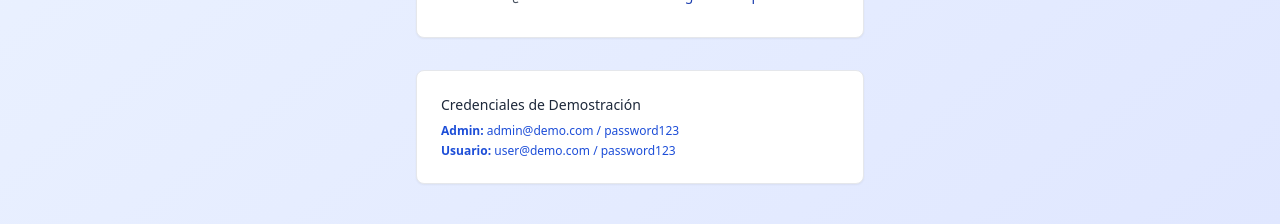
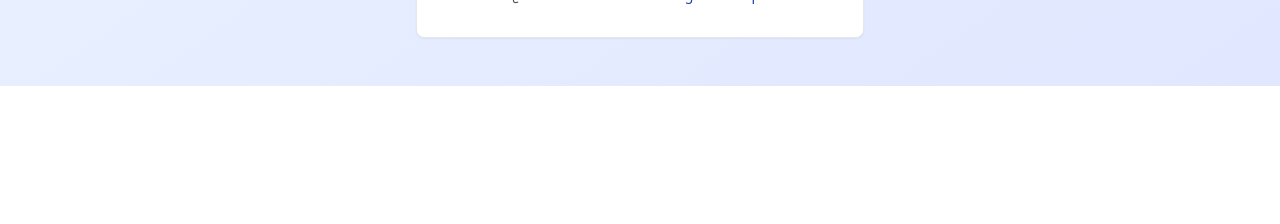
Before and after one commit to fradurgo19/CompareMachine, a React (Vite) app: page /login in a window 1280 px wide. Shown: the part 808-1032 px from the top of the page. After the commit the page ends 894 px from the top, so only its background shows below. Built offline with nearby package versions, Linux system fonts and the light colour scheme; no server answers.

Commit message:
Remove: Demo credentials section from login page

```diff
--- a/src/pages/Login.tsx
+++ b/src/pages/Login.tsx
@@ -144,17 +144,6 @@ const Login: React.FC = () => {
             </div>
           </form>
         </Card>
-
-        {/* Demo Credentials */}
-        <Card className="p-6 bg-blue-50 border-blue-200">
-          <h3 className="text-sm font-medium text-blue-900 mb-2">
-            Credenciales de Demostración
-          </h3>
-          <div className="text-xs text-blue-700 space-y-1">
-            <p><strong>Admin:</strong> admin@demo.com / password123</p>
-            <p><strong>Usuario:</strong> user@demo.com / password123</p>
-          </div>
-        </Card>
       </div>
     </div>
   );
```
